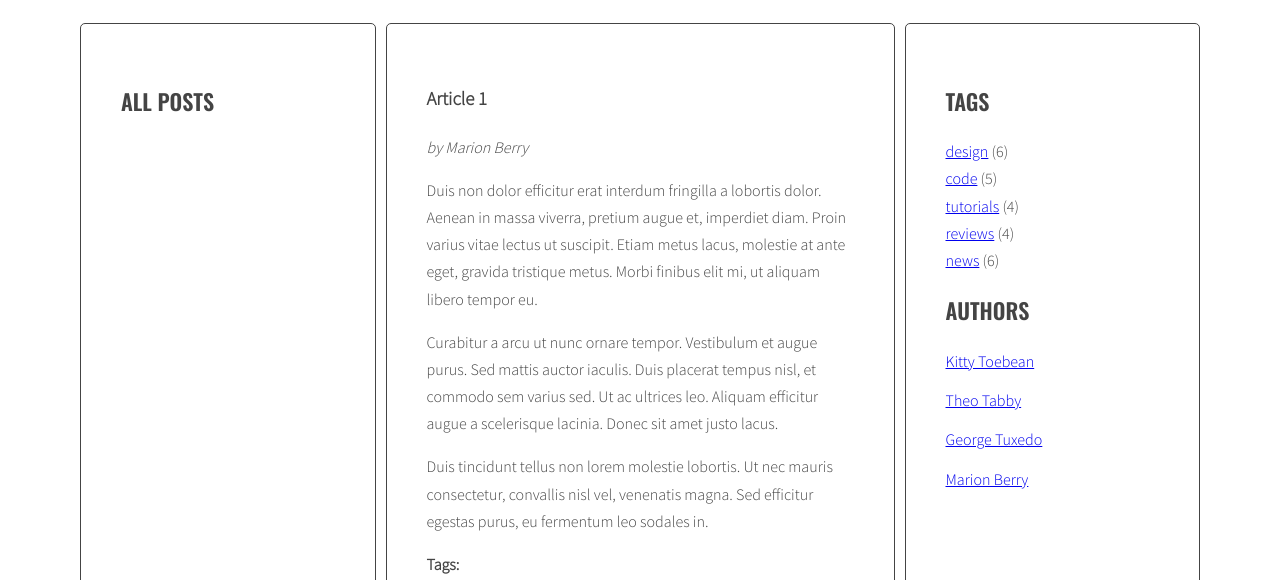
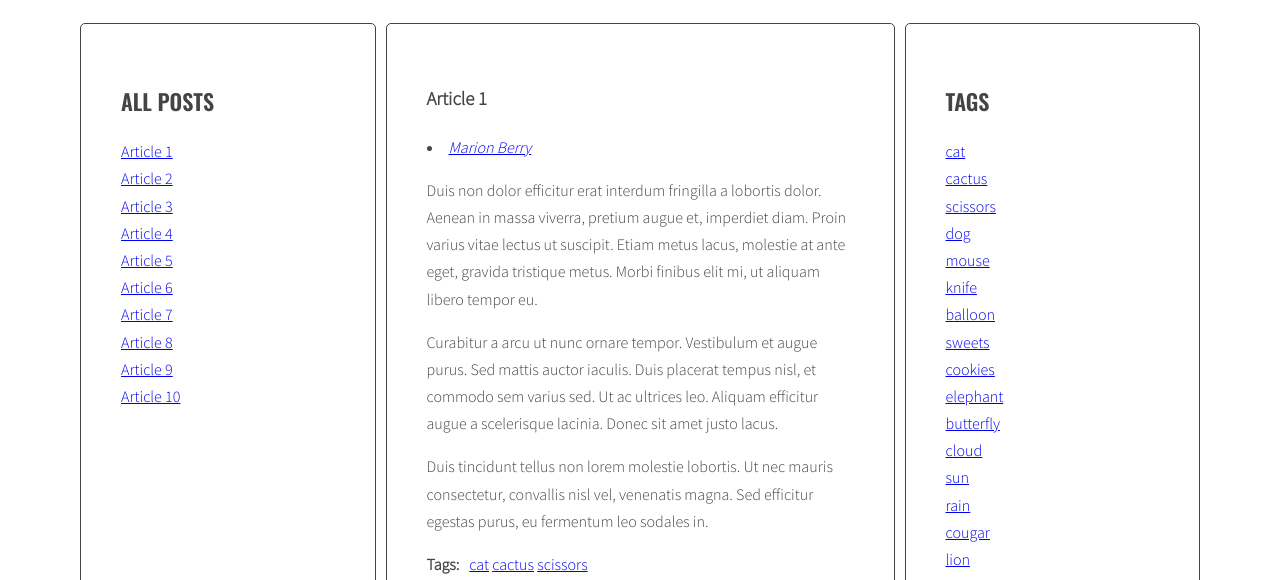
Before and after one commit to MartynaCylke/javascript-blog, a website: page index.html in a window 1280 px wide. Shown: the part 220-800 px from the top of the page. Drawn offline with nearby package versions, Linux system fonts and the light colour scheme; files that its build step writes are made by us from their sources.

Commit message:
handlebars and cloud

```diff
--- a/index.html
+++ b/index.html
@@ -373,40 +373,43 @@
           </section>
           <aside class="sidebar">
             <h2 class="section-title">Tags</h2>
-            <ul class="list tags">
-              <li><a href="#">design</a> <span>(6)</span></li>
-              <li><a href="#">code</a> <span>(5)</span></li>
-              <li><a href="#">tutorials</a> <span>(4)</span></li>
-              <li><a href="#">reviews</a> <span>(4)</span></li>
-              <li><a href="#">news</a> <span>(6)</span></li>
-            </ul>
+            <ul class="list tags"></ul>
             <h2 class="section-title">Authors</h2>
-            <ul class="list authors">
-              <li>
-                <a href="#">
-                  <span class="author-name">Kitty Toebean</span>
-                </a>
-              </li>
-              <li>
-                <a href="#">
-                  <span class="author-name">Theo Tabby</span>
-                </a>
-              </li>
-              <li>
-                <a href="#">
-                  <span class="author-name">George Tuxedo</span>
-                </a>
-              </li>
-              <li>
-                <a href="#">
-                  <span class="author-name">Marion Berry</span>
-                </a>
-              </li>
-            </ul>
+            <ul class="list authors"></ul>
           </aside>
         </main>
       </div>
     </div>
+
+    <script src="https://cdnjs.cloudflare.com/ajax/libs/handlebars.js/4.1.0/handlebars.min.js"></script>
+
+    <script id="template-article-link" type="text/x-handlebars-template">
+      <li><a href="#{{id}}"><span>{{title}}</span></a></li>
+    </script>
+
+    <script id="template-tag-link" type="text/x-handlebars-template">
+      <li><a href="#tag-{{id}}">{{tagName}}</a></li>
+    </script>
+
+    <script id="template-author-link" type="text/x-handlebars-template">
+      <li><a href="#author-{{id}}">{{authorName}}</a></li>
+    </script>
+
+    <script id="template-tag-cloud-link" type="text/x-handlebars-template">
+      {{#each tags}}
+        <li><a
+            href="#tag-{{tag}}"
+            class="tag-size-{{className}}"
+          >{{tag}}</a></li>
+      {{/each}}
+    </script>
+
+    <script id="template-all-authors-link" type="text/x-handlebars-template">
+      {{#each authors}}
+        <li><a href="#author-{{author}}">{{author}} ({{count}})</a></li>
+      {{/each}}
+    </script>
+
     <script src="js/script.js"></script>
   </body>
 </html>
--- a/js/script.js
+++ b/js/script.js
@@ -1,50 +1,63 @@
 "use strict";
+
+const templates = {
+  articleLink: Handlebars.compile(
+    document.querySelector("#template-article-link").innerHTML
+  ),
+  tagLink: Handlebars.compile(
+    document.querySelector("#template-tag-link").innerHTML
+  ),
+  authorLink: Handlebars.compile(
+    document.querySelector("#template-author-link").innerHTML
+  ),
+  tagCloudLink: Handlebars.compile(
+    document.querySelector("#template-tag-cloud-link").innerHTML
+  ),
+  authorsListLink: Handlebars.compile(
+    document.querySelector("#template-all-authors-link").innerHTML
+  ),
+};
 
 function titleClickHandler(event) {
   event.preventDefault();
   const clickedElement = this;
-  console.log("Link was clicked!");
-  console.log(event);
 
-  /* [DONE] remove class 'active' from all article links  */
+  /*[DONE] remove class 'active' from all article links  */
   const activeLinks = document.querySelectorAll(".titles a.active");
 
   for (let activeLink of activeLinks) {
     activeLink.classList.remove("active");
   }
 
-  /* add class 'active' to the clicked link */
-  console.log("clickedElement:", clickedElement);
+  /*[DONE] add class 'active' to the clicked link */
   clickedElement.classList.add("active");
 
   /*[DONE] remove class 'active' from all articles */
   const activeArticles = document.querySelectorAll(".posts .active");
-
   for (let activeArticle of activeArticles) {
     activeArticle.classList.remove("active");
   }
 
-  /* get 'href' attribute from the clicked link */
+  /*[DONE] get 'href' attribute from the clicked link */
   const articleSelector = clickedElement.getAttribute("href");
 
-  /* find the correct article using the selector (value of 'href' attribute) */
+  /*[DONE] find the correct article using the selector (value of 'href' attribute) */
   const targetArticle = document.querySelector(articleSelector);
-  console.log("targetArticle:", targetArticle);
 
-  /* add class 'active' to the correct article */
+  /*[DONE] add class 'active' to the correct article */
   targetArticle.classList.add("active");
 }
-
-const links = document.querySelectorAll(".titles a");
-
-for (let link of links) {
-  link.addEventListener("click", titleClickHandler);
-}
-
 const optArticleSelector = ".post",
   optTitleSelector = ".post-title",
   optTitleListSelector = ".titles",
-(optArticleTagsSelector = ".post-tags .list"),
+  optArticleTagsSelector = ".post-tags .list",
+  optArticleAuthorSelector = ".post-author",
+  optTagsListSelector = ".tags .list",
+  optCloudClassCount = "5",
+  optCloudClassPrefix = "tag-size-",
+  optAuthorsListSelector = ".authors.list";
+
+// Titles
 function generateTitleLinks(customSelector = "") {
   /* remove contents of titleList */
   const titleList = document.querySelector(optTitleListSelector);
@@ -66,6 +79,7 @@ const optArticleSelector = ".post",
     const articleTitle = article.querySelector(optTitleSelector).innerHTML;
 
     /* create HTML of the link */
+    //const linkHTML = '<li><a href="#' + articleId + '"><span>' + articleTitle + '</span></a></li>';
 
     const linkHTMLData = { id: articleId, title: articleTitle };
     const linkHTML = templates.articleLink(linkHTMLData);
@@ -73,7 +87,6 @@ const optArticleSelector = ".post",
     /* insert link into titleList */
     html = html + linkHTML;
   }
-  };
 
   titleList.innerHTML = html;
 
@@ -81,51 +94,130 @@ const links = document.querySelectorAll(".titles a");
   for (let link of links) {
     link.addEventListener("click", titleClickHandler);
   }
-
+}
 generateTitleLinks();
 
-/* Tags */
+// Tags
+function calculateTagsParams(tags) {
+  const params = { max: 0, min: 999999 };
+
+  for (let tag in tags) {
+    if (tags[tag] > params.max) {
+      params.max = tags[tag];
+    }
+
+    if (tags[tag] < params.min) {
+      params.min = tags[tag];
+    }
+  }
+
+  return params;
+}
+
+function calculateTagClass(count, params) {
+  const normalizedCount = count - params.min;
+  const normalizedMax = params.max - params.min;
+  const percentage = normalizedCount / normalizedMax;
+  const classNumber = Math.floor(percentage * (optCloudClassCount - 1) + 1);
+
+  return optCloudClassPrefix + classNumber;
+}
 
 function generateTags() {
+  const optTagsListSelector = ".tags.list";
+  /* [NEW] create a new variable allTags with an empty object */
+  let allTags = {};
+
   /* find all articles */
+
   const articles = document.querySelectorAll(optArticleSelector);
+
   /* START LOOP: for every article: */
-  for(let article of articles){
+
+  for (let article of articles) {
     /* find tags wrapper */
+
     const titleTag = article.querySelector(optArticleTagsSelector);
+
     /* make html variable with empty string */
-  let html = '';
+
+    let html = "";
+
     /* get tags from data-tags attribute */
-  const articleTags = article.getAttribute('data-tags');
+
+    const articleTags = article.getAttribute("data-tags");
+
     /* split tags into array */
-  const articleTagsArray = articleTags.split(' ');
+
+    const articleTagsArray = articleTags.split(" ");
 
     /* START LOOP: for each tag */
-  for(let tag of articleTagsArray){
+
+    for (let tag of articleTagsArray) {
       /* generate HTML of the link */
+
       //const linkHTML = '<li><a href="#tag-' + tag + '">' + tag + '</a></li> ';
-   const linkHTMLData = {id: tag, tagName: tag};
+      const linkHTMLData = { id: tag, tagName: tag };
       const linkHTML = templates.tagLink(linkHTMLData);
 
       /* add generated code to html variable */
+
       html = html + linkHTML;
       /* [NEW] check if this link is NOT already in allTags */
-  if(!allTags.hasOwnProperty(tag)){
+      if (!allTags.hasOwnProperty(tag)) {
         /* [NEW] add tag to allTags objects */
         allTags[tag] = 1;
       } else {
         allTags[tag]++;
       }
+
       /* END LOOP: for each tag */
     }
+
     /* insert HTML of all the links into the tags wrapper */
     titleTag.innerHTML = html;
     /* END LOOP: for every article: */
   }
 
+  /* [NEW] find list of tags in right column */
+  const tagList = document.querySelector(optTagsListSelector);
+
+  /* [NEW] create variable for all links HTML code */
+  const tagsParams = calculateTagsParams(allTags);
+
+  //let allTagsHTML = '';
+  const allTagsData = { tags: [] };
+
+  /*[NEW] START LOOP: for each tag in allTags: */
+  for (let tag in allTags) {
+    /*[NEW] generate code of a link and add it to allTagsHTML */
+
+    const tagLinkHTML =
+      '<li><a class="' +
+      calculateTagClass(allTags[tag], tagsParams) +
+      '" href="#tag-' +
+      tag +
+      '">' +
+      tag +
+      "</a></li>";
+    //allTagsHTML += tagLinkHTML;
+    allTagsData.tags.push({
+      tag: tag,
+      count: allTags[tag],
+      className: calculateTagClass(allTags[tag], tagsParams),
+    });
+
+    /*[NEW] END LOOP: for each tag in allTags */
+  }
+  /*[NEW] add HTML for allTagsHTML to tagList: */
+  //tagList.innerHTML = allTagsHTML;
+  tagList.innerHTML = templates.tagCloudLink(allTagsData);
+  console.log(allTagsData);
+}
+
 generateTags();
 
-function tagClickHandler(event){
+function tagClickHandler(event) {
   /* prevent default action for this event */
   event.preventDefault();
 
@@ -133,29 +225,28 @@ function tagClickHandler(event){
   const clickedElement = this;
 
   /* make a new constant "href" and read the attribute "href" of the clicked element */
-  const href = clickedElement.getAttribute('href');
+  const href = clickedElement.getAttribute("href");
 
   /* make a new constant "tag" and extract tag from the "href" constant */
-  const tag = href.replace('#tag-', '');
+  const tag = href.replace("#tag-", "");
 
   /* find all tag links with class active */
   const activeTagLinks = document.querySelectorAll('a.active[href^="#tag-"]');
 
   /* START LOOP: for each active tag link */
-  for(let activeTagLink of activeTagLinks){
-
+  for (let activeTagLink of activeTagLinks) {
     /* remove class active */
-    activeTagLink.classList.remove('active');
+    activeTagLink.classList.remove("active");
 
     /* END LOOP: for each active tag link */
   }
   /* find all tag links with "href" attribute equal to the "href" constant */
-  const tagLinks = document.querySelectorAll('href');
+  const tagLinks = document.querySelectorAll("href");
 
   /* START LOOP: for each found tag link */
-  for(let tagLink of tagLinks){
+  for (let tagLink of tagLinks) {
     /* add class active */
-    tagLink.classList.add('active');
+    tagLink.classList.add("active");
     /* END LOOP: for each found tag link */
   }
   /* execute function "generateTitleLinks" with article selector as argument */
@@ -163,25 +254,21 @@ function tagClickHandler(event){
   generateTitleLinks('[data-tags~="' + tag + '"]');
 }
 
-function addClickListenersToTags(){
+function addClickListenersToTags() {
   /* find all links to tags */
   const tagLinks = document.querySelectorAll('a[href^="#tag-"]');
 
   /* START LOOP: for each link */
   for (let tagLink of tagLinks) {
-
     /* add tagClickHandler as event listener for that link */
 
-    tagLink.addEventListener('click', tagClickHandler);
+    tagLink.addEventListener("click", tagClickHandler);
     /* END LOOP: for each link */
   }
 }
 addClickListenersToTags();
 
-/* Authors */
-
-function generateAuthors(){
-
+function generateAuthors() {
   /* [NEW] create a new variable allAuthors with an empty object */
   let allAuthors = {};
 
@@ -189,26 +276,25 @@ function generateAuthors(){
   const articles = document.querySelectorAll(optArticleSelector);
 
   /* [DONE] START LOOP: for every article: */
-  for(let article of articles){
-
+  for (let article of articles) {
     /* [DONE] find authors wrapper */
     const titleAuthor = article.querySelector(optArticleAuthorSelector);
 
     /* [DONE] make html variable with empty string */
-    let html = '';
+    let html = "";
 
     /* get tags from data-author attribute */
-    const author = article.getAttribute('data-author');
+    const author = article.getAttribute("data-author");
 
     /* [DONE] generate HTML of the link */
     //const linkHTML = '<li><a href="#author-' + author + '">' + author + '</a></li> ';
-    const authorLinkHTMLData = {id: author, authorName: author};
+    const authorLinkHTMLData = { id: author, authorName: author };
     const authorLink = templates.authorLink(authorLinkHTMLData);
 
     /* add generated code to html variable */
     html = html + authorLink;
 
-    if(!allAuthors.hasOwnProperty(author)){
+    if (!allAuthors.hasOwnProperty(author)) {
       allAuthors[author] = 1;
     } else {
       allAuthors[author]++;
@@ -218,18 +304,17 @@ function generateAuthors(){
 
   const authorList = document.querySelector(optAuthorsListSelector);
 
-  let allAuthorsHTML = '';
-  for(let author in allAuthors){
-
-    const authorLinkHTML = '<li><a  href="#author-' + author + '">' + author + '</a></li>';
+  let allAuthorsHTML = "";
+  for (let author in allAuthors) {
+    const authorLinkHTML =
+      '<li><a  href="#author-' + author + '">' + author + "</a></li>";
     allAuthorsHTML += authorLinkHTML;
   }
   authorList.innerHTML = allAuthorsHTML;
-
 }
 generateAuthors();
 
-function authorClickHandler(event){
+function authorClickHandler(event) {
   /* prevent default action for this event */
   event.preventDefault();
 
@@ -237,30 +322,31 @@ function authorClickHandler(event){
   const clickedElement = this;
 
   /* make a new constant "href" and read the attribute "href" of the clicked element */
-  const href = clickedElement.getAttribute('href');
+  const href = clickedElement.getAttribute("href");
 
   /* make a new constant "author" and extract tag from the "href" constant */
-  const author = href.replace('#author-','');
+  const author = href.replace("#author-", "");
 
   /* find all authors links with class active */
-  const activeAuthorLinks = document.querySelectorAll('a.active[href^="#author-"]');
+  const activeAuthorLinks = document.querySelectorAll(
+    'a.active[href^="#author-"]'
+  );
 
   /* START LOOP: for each active Author link */
-  for(let activeAuthorLink of activeAuthorLinks){
-
+  for (let activeAuthorLink of activeAuthorLinks) {
     /* remove class active */
-    activeAuthorLink.classList.remove('active');
+    activeAuthorLink.classList.remove("active");
 
     /* END LOOP: for each active author */
   }
 
   /* find all author links with "href" attribute equal to the "href" constant */
-  const authorLinks = document.querySelectorAll('href');
+  const authorLinks = document.querySelectorAll("href");
 
   /* START LOOP: for each found author link */
   for (let authorLink of authorLinks) {
     /* add class active */
-    authorLink.classList.add('active');
+    authorLink.classList.add("active");
 
     /* END LOOP: for each found tag link */
   }
@@ -268,7 +354,7 @@ function authorClickHandler(event){
   generateTitleLinks('[data-author~="' + author + '"]');
 }
 
-function addClickListenersToAuthors(){
+function addClickListenersToAuthors() {
   /* find all links to authors */
   const authorLinks = document.querySelectorAll('a[href^="#author-"]');
 
@@ -276,8 +362,9 @@ function addClickListenersToAuthors(){
   for (let authorLink of authorLinks) {
     /* add tagClickHandler as event listener for that link */
 
-    authorLink.addEventListener('click', authorClickHandler);
+    authorLink.addEventListener("click", authorClickHandler);
 
     /* END LOOP: for each link */
-  }}
+  }
+}
 addClickListenersToAuthors();
```
Lines whose indentation alone changed are shown as unchanged.
